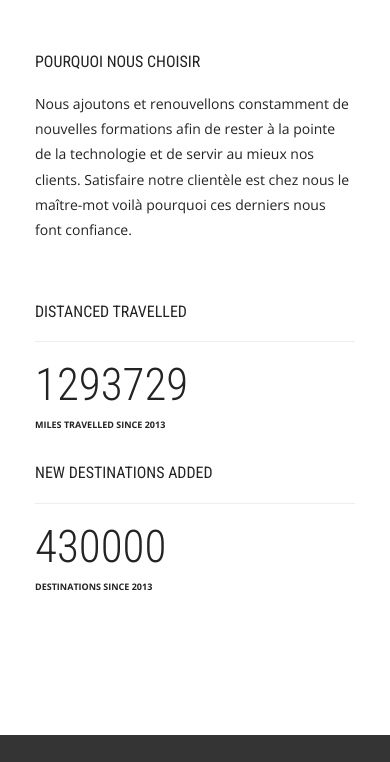
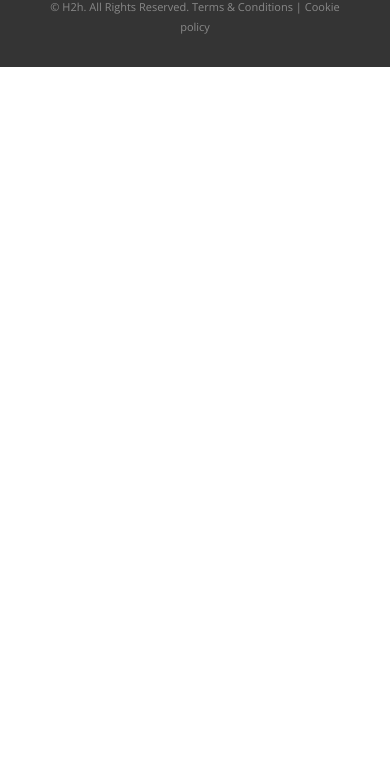
Before and after one commit to alexishnr/H2H-formation, a website: page HTML/index.html in a window 390 px wide. Shown: the part 3471-4233 px from the top of the page. After the commit the page ends 3538 px from the top, so only its background shows below. Drawn offline with nearby package versions, Linux system fonts and the light colour scheme; some packages are replaced by stand-ins of ours.

Commit message:
page finished

```diff
--- a/HTML/index.html
+++ b/HTML/index.html
@@ -17,6 +17,7 @@
 	<!-- Css -->
 	<link rel="stylesheet" href="css/core.min.css" />
 	<link rel="stylesheet" href="css/skin-travel-agency.css" />
+
 
 	<!--[if lt IE 9]>
     	<script type="text/javascript" src="http://html5shiv.googlecode.com/svn/trunk/html5.js"></script>
@@ -234,7 +235,7 @@
 													</div>
 													<input type="text" name="honeypot" class="form-honeypot form-element">
 												</form>
-												<div class="form-response show color-white">Nous n'utiliserons pas vos informations à des fins publicitaires.</div>
+												<div class="form-response show color-white"><i>*Nous n'utiliserons pas vos informations à des fins publicitaires.</i></div>
 											</div>
 										</div>
 									</div>
@@ -246,164 +247,11 @@
 				<!-- Hero Section 4 End -->
 
 				<!-- Stat Section 1 -->
-				<div class="section-block stats-1 stats-1-1 background-image-none left color-charcoal">
-					<div class="row">
-						<div class="column width-12">
-							<div class="row content-grid-3">
-								<div class="grid-item">
-									<h4>POURQUOI NOUS CHOISIR</h4>
-									<p>Nous ajoutons et renouvellons constamment de nouvelles formations afin de rester à la pointe de la technologie et de servir au mieux nos clients. Satisfaire notre clientèle est chez nous le maître-mot voilà pourquoi ces derniers nous font confiance.</p>
-								</div>
-								<div class="grid-item">
-									<h4 class="mt-mobile-30">Distanced Travelled</h4>
-									<div class="divider bkg-grey no-margins"></div>
-									<div class="stat">
-										<div class="stat-inner pt-20">
-											<p class="counter"><span class="stat-counter" data-count-from="1293729" data-count-to="1293999">1,293,729</span></p>
-											<p class="description">Miles Travelled since 2013</p>
-										</div>
-									</div>
-								</div>
-								<div class="grid-item">
-									<h4>New Destinations Added</h4>
-									<div class="divider bkg-grey no-margins"></div>
-									<div class="stat">
-										<div class="stat-inner pt-20">
-											<p class="counter"><span class="stat-counter" data-count-from="430000" data-count-to="430403">430,000</span></p>
-											<p class="description">Destinations Since 2013</p>
-										</div>
-									</div>
-								</div>
-							</div>
-						</div>
-					</div>
-				</div>
-				<!-- Stat Section 1 -->
 
-				<!-- Call to Action Section
-				<div class="section-block replicable-content pt-60 pb-30 call-to-action-2 call-to-action-2-1 bkg-grey-ultralight background-cover">
-					<div class="row">
-						<div class="column width-6 offset-1 right center-on-mobile">
-							<p>Never miss a special offer ever again!</p>
-						</div>
-						<div class="column width-4 left center-on-mobile">
-							<a href="#" class="button text-uppercase border-white bkg-hover-theme color-white color-hover-white mb-mobile-30">Newsletter Signup</a>
-						</div>
-					</div>
-				</div>
-				Call to Action Section End -->
-
-				<!-- Login Modal
-				<div id="login-lightbox" class="pt-70 pb-50 hide">
-					<div class="row">
-						<div class="column width-12 left">
-							<div class="login-form-container">
-								<h2 class="mb-20">Login</h2>
-								<p class="mb-30">Don't have an account? Choose a plan and sign up. <a href="#">See Plans</a>.</p>
-								<form class="login-form" action="#" method="post" novalidate>
-									<div class="row">
-										<div class="column width-12">
-											<div class="field-wrapper">
-												<input type="text" name="email" class="form-name form-element large" placeholder="E-mail" tabindex="1" required>
-											</div>
-										</div>
-										<div class="column width-12">
-											<div class="field-wrapper">
-												<input type="password" name="password" class="form-email form-element large" placeholder="Password" tabindex="2" required>
-											</div>
-										</div>
-										<div class="column width-6">
-											<input type="submit" value="Sign In" class="form-submit button medium bkg-theme bkg-hover-charcoal color-white color-hover-white no-margin-bottom">
-										</div>
-										<div class="column width-6 right left-on-mobile">
-											<a class="recuperate-password pt-10" href="">Forgot Password?</a>
-										</div>
-									</div>
-									<input type="text" name="honeypot" class="form-honeypot form-element">
-								</form>
-								<div class="form-response color-white"></div>
-							</div>
-						</div>
-					</div>
-				</div>
-				Login Modal End -->
-
-			</div>
-			<!-- Content End -->
-
-			<!-- Footer -->
 			<footer class="footer">
-				<!-- <div class="footer-top two-columns-on-tablet">
-					<div class="row flex">
-						<div class="column width-3">
-							<div class="widget">
-								<h4 class="widget-title weight-light">Sartre Traveler</h4>
-							</div>
-						</div>
-						<div class="column width-3">
-							<div class="widget">
-								<h4 class="widget-title">Trending Offers</h4>
-								<ul>
-									<li>
-										<a href="#">Yosemite, U.S - $229</a>
-									</li>
-									<li>
-										<a href="#">Grand Canyon, U.S - $624</a>
-									</li>
-									<li>
-										<a href="#">Trondheim, Norway - $424</a>
-									</li>
-									<li>
-										<a href="#">Reykjavik, Iceland - $224</a>
-									</li>
-									<li>
-										<a href="#">Nuuk, Greenland - $324</a>
-									</li>
-									<li>
-										<a href="#">Mount Rushmore, U.S - $454</a>
-									</li>
-								</ul>
-							</div>
-						</div>
-						<div class="column width-3">
-							<div class="widget">
-								<h4 class="widget-title">More Links</h4>
-								<ul>
-									<li>
-										<a href="#">About Sartre World</a>
-									</li>
-									<li>
-										<a href="#">Customer Service</a>
-									</li>
-									<li>
-										<a href="#">Company Affiliations</a>
-									</li>
-									<li>
-										<a href="#">Award Miles Program</a>
-									</li>
-									<li>
-										<a href="#">Frequently Asked Questions</a>
-									</li>
-									<li>
-										<a href="#">Contact An Agent</a>
-									</li>
-								</ul>
-							</div>
-						</div>
-						<div class="column width-3">
-							<div class="widget">
-								<h4 class="widget-title">Get Our App</h4>
-								<p>Get your favourite trips right on your phone. Download our Traveler App&#8482; Today!</p>
-								<p>
-									<a class="button button-info medium rounded bkg-black bkg-hover-theme color-white color-hover-white no-margin-bottom"><span class="icon-app-store medium left"></span><span class="button-content"><small>Download On The</small>AppStore</span></a>
-								</p>
-							</div>
-						</div>
-					</div>
-				</div> -->
 				<div class="footer-bottom">
 					<div class="row">
-						<div class="column width-12">
+						<div class="column wi dth-12">
 							<div class="footer-bottom-inner center">
 								<ul class="social-list list-horizontal pull-right clear-float-on-mobile no-margin-bottom">
 									<li><a href="#"><span class="icon-twitter small"></span></a></li>
@@ -413,7 +261,7 @@
 									<li><a href="#"><span class="icon-instagram small"></span></a></li>
 								</ul>
 								<p class="copyright pull-left clear-float-on-mobile">
-									&copy; ThemeMountain. All Rights Reserved. <a href="#">Terms &amp; Conditions</a> | <a href="#">Cookie policy</a>
+									&copy; H2h. All Rights Reserved. <a href="#">Terms &amp; Conditions</a> | <a href="#">Cookie policy</a>
 								</p>
 							</div>
 						</div>
@@ -427,7 +275,7 @@
 
 	<!-- Js -->
 	<script src="https://ajax.googleapis.com/ajax/libs/jquery/1.12.4/jquery.min.js"></script>
-	<script src="http://maps.googleapis.com/maps/api/js?v=3"></script>
+
 	<script src="js/timber.master.min.js"></script>
 </body>
 </html>
```
